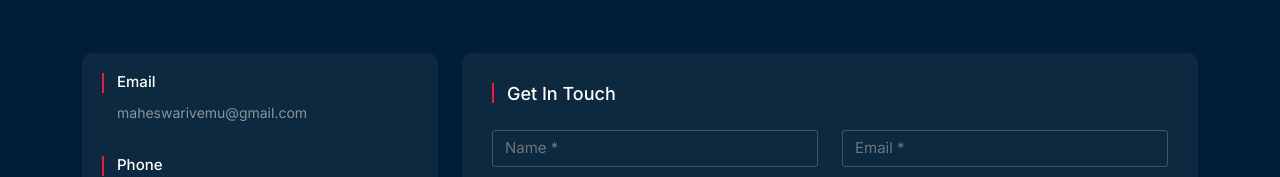
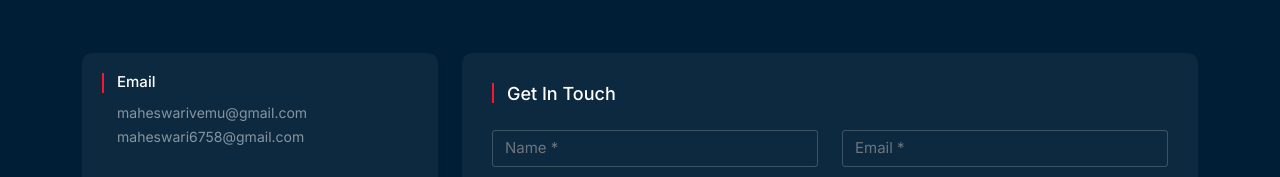
Before and after one commit to 77karthik/Maheswari-cv, a plain HTML site: page index.html in a window 1280 px wide. Shown: the part 2512-2689 px from the top of the page. Drawn offline with Linux system fonts and the light colour scheme; a script that the page names is missing.

Commit message:
Update index.html

```diff
--- a/index.html
+++ b/index.html
@@ -258,7 +258,7 @@ quality and performance. .</p>
                                 <div class="sm-title">
                                     <h3>Email</h3>
                                 </div>
-                                <p>maheswarivemu@gmail.com </p>
+                                <p>maheswarivemu@gmail.com <br>maheswari6758@gmail.com </p>
                             </div>
                             <div class="contact-name">
                                 <div class="sm-title">
```
